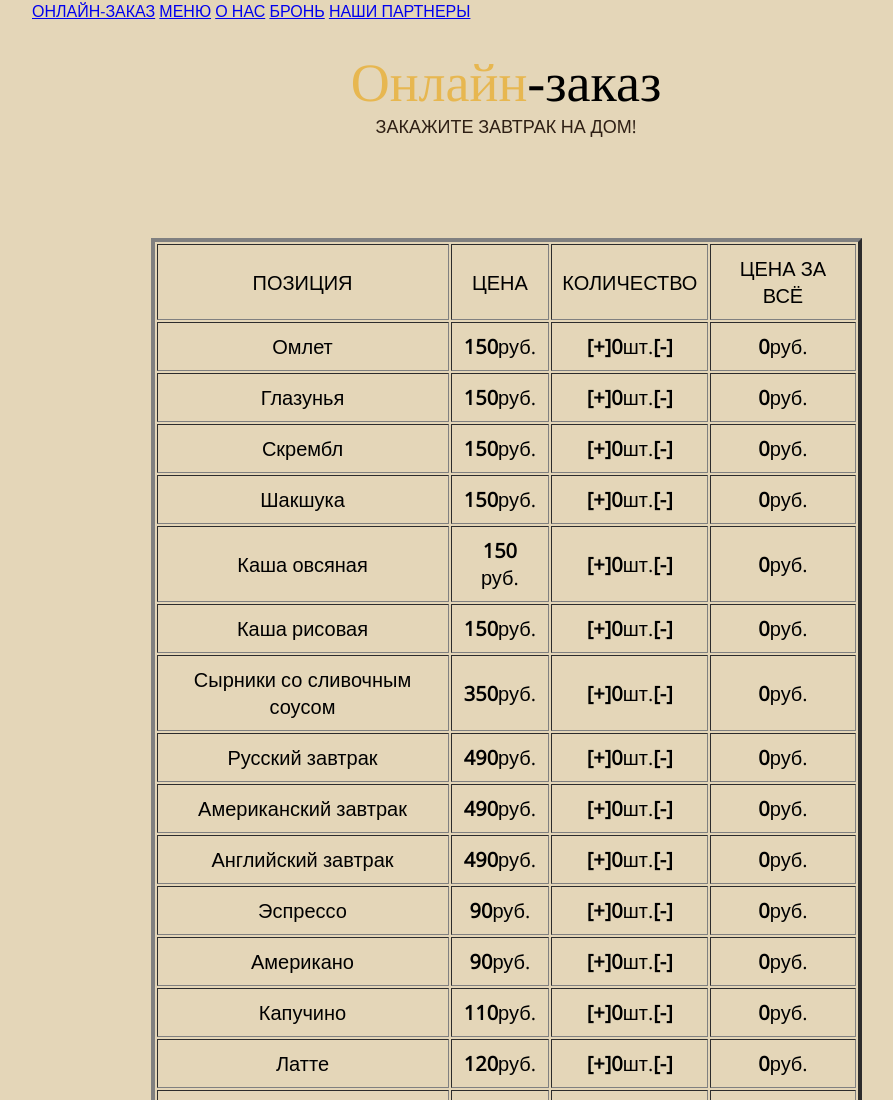
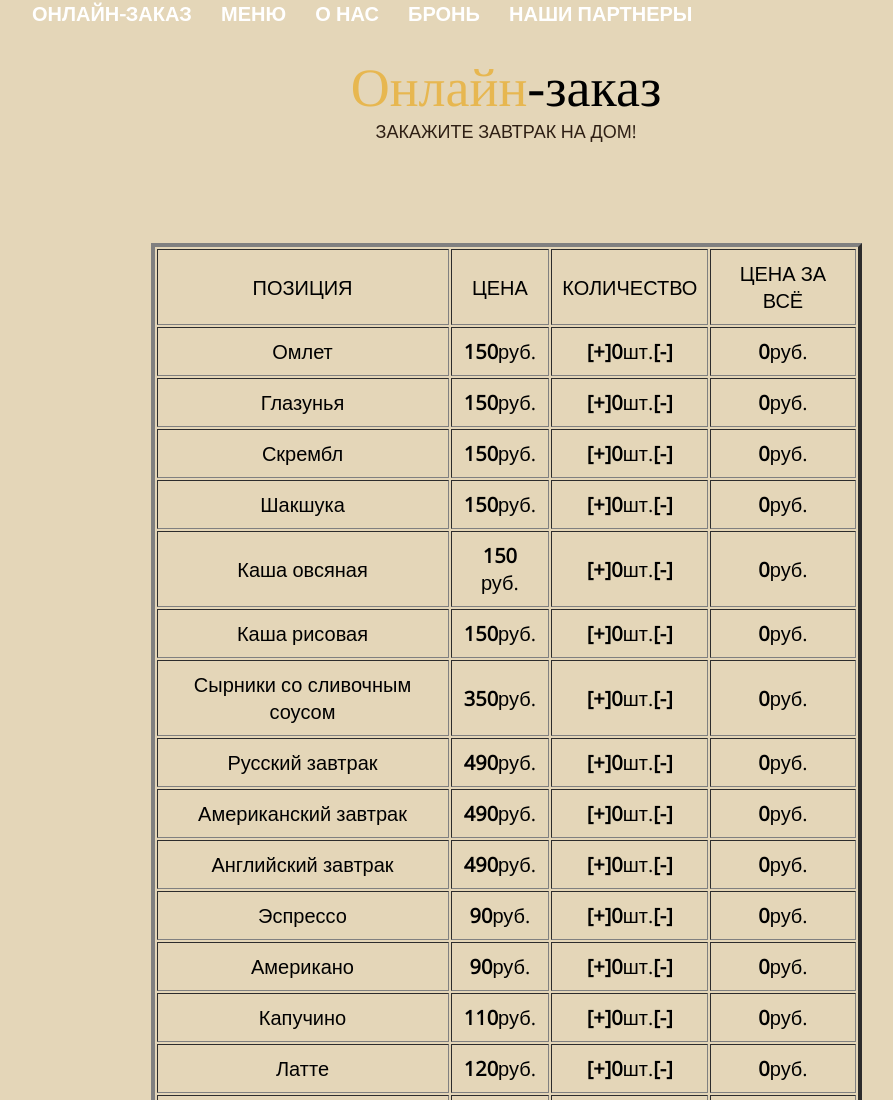
Before and after one commit to lisabeteva/restaurant, a plain HTML site: page online.html in a window 1280 px wide. Shown: the top 1100 px of the page, without its empty margins (134-1027 px from the left). Drawn offline with nearby package versions, Linux system fonts and the light colour scheme.

Commit message:
Update onlinestyle.css

```diff
--- a/onlinestyle.css
+++ b/onlinestyle.css
@@ -8,6 +8,18 @@ body {
     margin: 0px 166px;
 }
 
+.nav-item {
+    color: #fff;
+    text-decoration: none;
+    font-weight: 700;
+    font-size: 20px;
+
+    margin-right: 25px;
+}
+
+.nav-item:hover {
+    color:crimson
+}
 .online-title {
     font-family: 'Tinos', serif;
     font-size: 54px;
```
